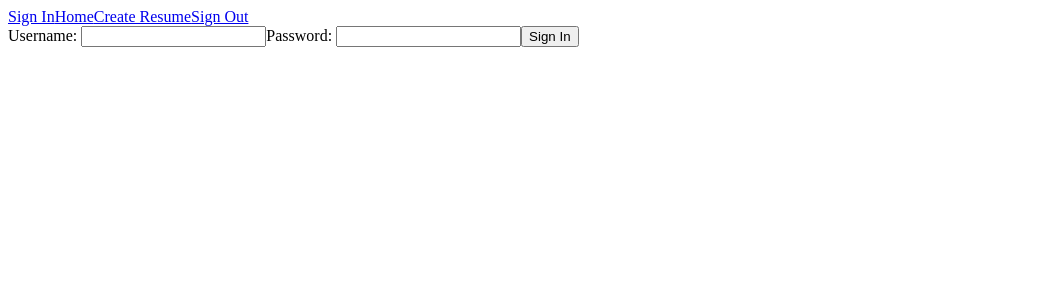
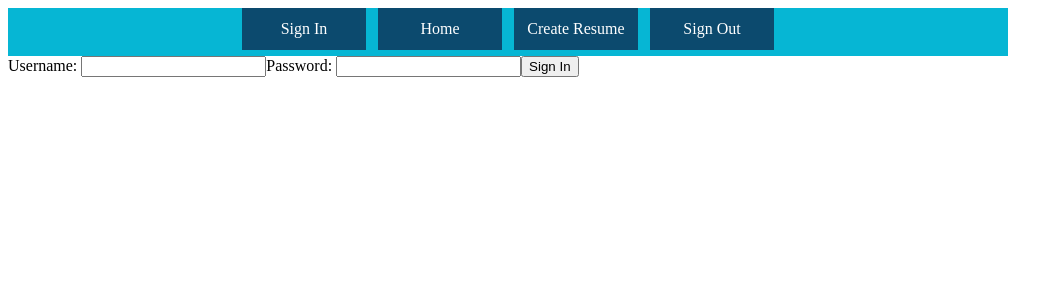
Before and after one commit to evansochieng/react-project, a React (Create React App) app: page /signin in a window 1280 px wide. Shown: the top 300 px of the page, without its empty margins (0-1063 px from the left). Built offline with nearby package versions, Linux system fonts and the light colour scheme.

Commit message:
Styled navbar, try signin page

```diff
--- a/src/components/NavBar.js
+++ b/src/components/NavBar.js
@@ -1,13 +1,59 @@
 import React from "react";
 import { NavLink } from "react-router-dom";
 
+const linkStyles = {
+  display: "inline-block",
+  width: "100px",
+  padding: "12px",
+  margin: "0 6px 6px",
+  background: "rgb(12 74 110)",
+  textDecoration: "none",
+  color: "white",
+};
+
 function NavBar() {
   return (
-    <div>
-      <NavLink to="/signin">Sign In</NavLink>
-      <NavLink to="/">Home</NavLink>
-      <NavLink to="/createresume">Create Resume</NavLink>
-      <NavLink to="/signout">Sign Out</NavLink>
+    <div style={{ background: "rgb(6 182 212)", width: '1000px', textAlign: 'center'}}>
+      <NavLink
+        to="/signin"
+        exact
+        style={linkStyles}
+        activeStyle={{
+          background: "darkblue",
+        }}
+      >
+        Sign In
+      </NavLink>
+      <NavLink
+        to="/"
+        exact
+        style={linkStyles}
+        activeStyle={{
+          background: "darkblue",
+        }}
+      >
+        Home
+      </NavLink>
+      <NavLink
+        to="/createresume"
+        exact
+        style={linkStyles}
+        activeStyle={{
+          background: "darkblue",
+        }}
+      >
+        Create Resume
+      </NavLink>
+      <NavLink
+        to="/signout"
+        exact
+        style={linkStyles}
+        activeStyle={{
+          background: "darkblue",
+        }}
+      >
+        Sign Out
+      </NavLink>
     </div>
   );
 }
--- a/src/components/SignIn.js
+++ b/src/components/SignIn.js
@@ -3,7 +3,7 @@ import React from "react";
 function SignIn() {
   return (
     <div>
-      <form className="flex-1">
+      <form className="flex-1" style={{}}>
         <label htmlFor="username">Username: </label>
         <input type="text" name="username" id="username" />
 
```
